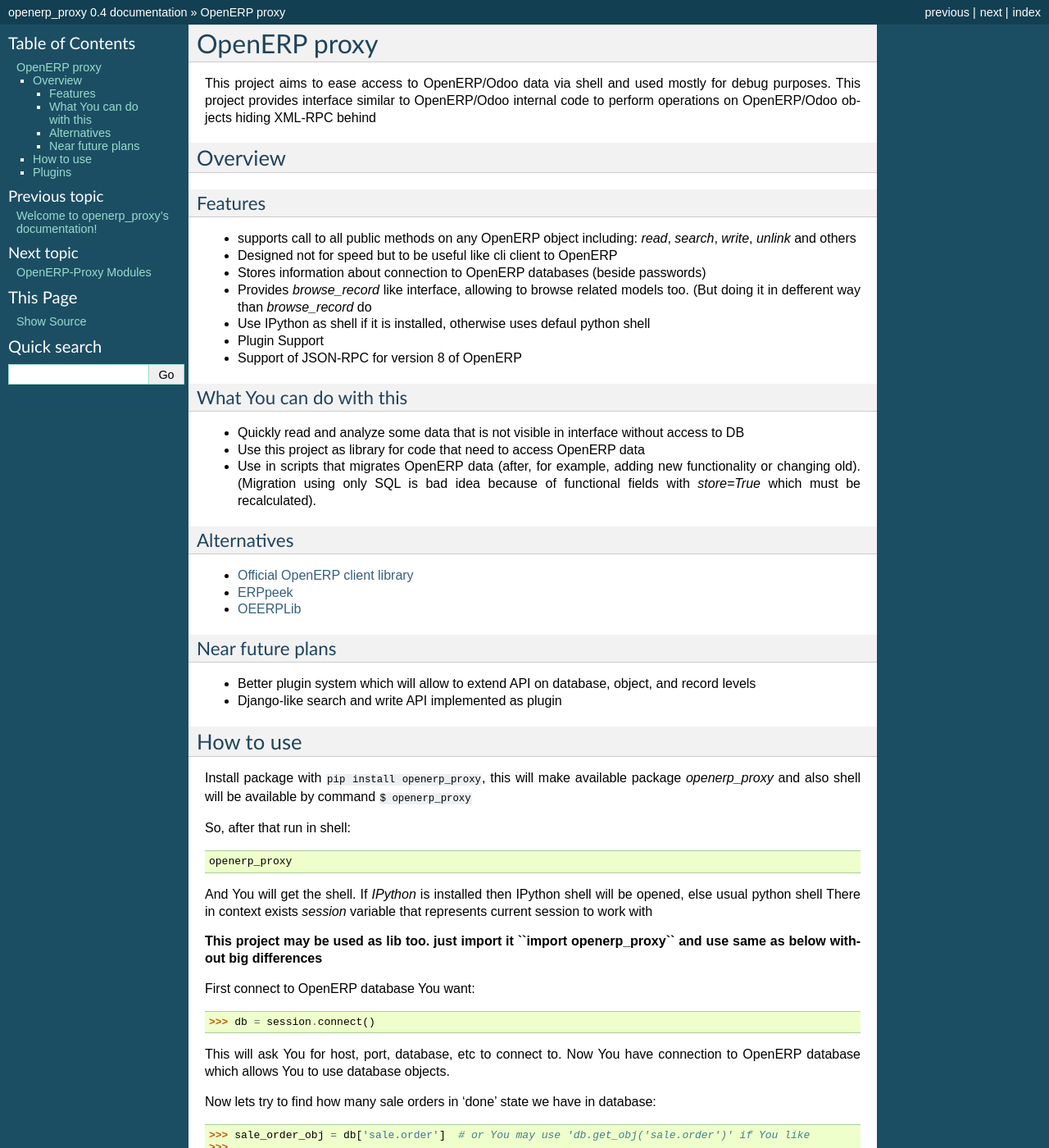
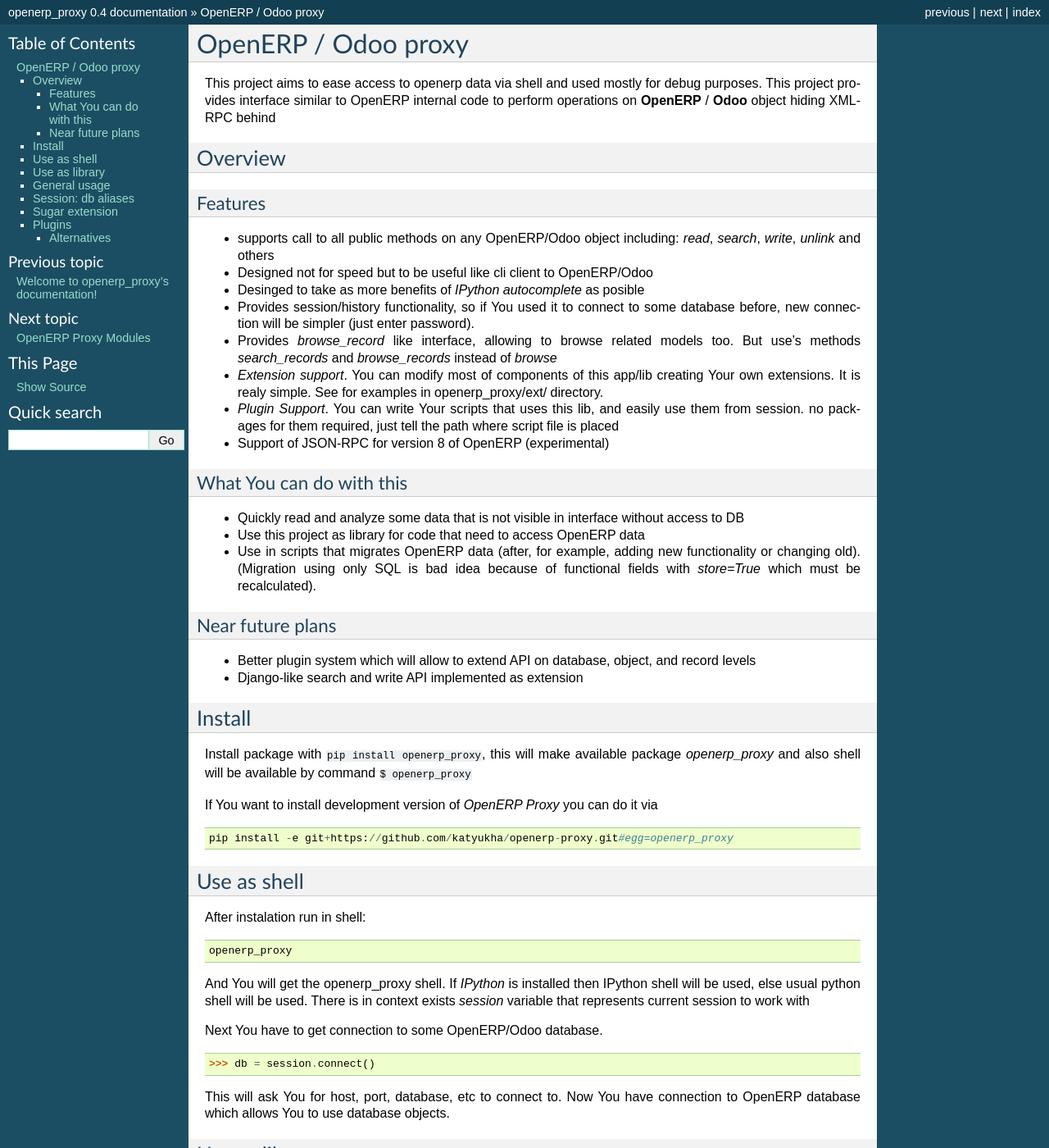
Before and after one commit to katyukha/odoo-rpc-client, a Sphinx documentation site: the page built from docs/source/intro.rst, in a window 1280 px wide and 1400 px high. Shown: the whole window at 82% size. Built offline with Sphinx 7.4.7, drawn with Linux system fonts in a browser that asks for light colours; some of the changed text lies outside the part shown.

Commit message:
Little work on doc structure

```diff
--- a/docs/source/intro.rst
+++ b/docs/source/intro.rst
@@ -1,10 +1,10 @@
-OpenERP proxy
-=============
+OpenERP / Odoo proxy
+====================
 
-This project aims to ease access to OpenERP/Odoo data via shell and used
+This project aims to ease access to openerp data via shell and used
 mostly for debug purposes. This project provides interface similar to
-OpenERP/Odoo internal code to perform operations on OpenERP/Odoo objects
-hiding XML-RPC behind
+OpenERP internal code to perform operations on **OpenERP** / **Odoo** object hiding
+XML-RPC behind
 
 Overview
 --------
@@ -12,17 +12,22 @@
 Features
 ~~~~~~~~
 
--  supports call to all public methods on any OpenERP object including:
+-  supports call to all public methods on any OpenERP/Odoo object including:
    *read*, *search*, *write*, *unlink* and others
--  Designed not for speed but to be useful like cli client to OpenERP
--  Stores information about connection to OpenERP databases (beside
-   passwords)
+-  Designed not for speed but to be useful like cli client to OpenERP/Odoo
+-  Desinged to take as more benefits of *IPython autocomplete* as posible
+-  Provides session/history functionality, so if You used it to connect to
+   some database before, new connection will be simpler (just enter password).
 -  Provides *browse\_record* like interface, allowing to browse related
-   models too. (But doing it in defferent way than *browse\_record* do
--  Use IPython as shell if it is installed, otherwise uses defaul python
-   shell
--  Plugin Support
--  Support of JSON-RPC for version 8 of OpenERP
+   models too. But use's methods *search\_records* and *browse\_records*
+   instead of *browse*
+-  *Extension support*. You can modify most of components of this app/lib
+   creating Your own extensions. It is realy simple. See for examples in
+   openerp_proxy/ext/ directory.
+-  *Plugin Support*. You can write Your scripts that uses this lib,
+   and easily use them from session. no packages for them required,
+   just tell the path where script file is placed
+-  Support of JSON-RPC for version 8 of OpenERP (experimental)
 
 What You can do with this
 ~~~~~~~~~~~~~~~~~~~~~~~~~
@@ -35,42 +40,42 @@
    idea because of functional fields with *store=True* which must be
    recalculated).
 
-Alternatives
-~~~~~~~~~~~~
-
--  `Official OpenERP client
-   library <https://github.com/OpenERP/openerp-client-lib>`_
--  `ERPpeek <https://pypi.python.org/pypi/ERPpeek>`_
--  `OEERPLib <https://pypi.python.org/pypi/OERPLib>`_
-
 Near future plans
 ~~~~~~~~~~~~~~~~~
 
 -  Better plugin system which will allow to extend API on database,
    object, and record levels
--  Django-like search and write API implemented as plugin
+-  Django-like search and write API implemented as extension
 
-How to use
-----------
+
+Install
+-------
 
 Install package with ``pip install openerp_proxy``, this will make
 available package *openerp\_proxy* and also shell will be available by
 command ``$ openerp_proxy``
 
-So, after that run in shell:
+If You want to install development version of *OpenERP Proxy* you can do it via
+
+::
+
+    pip install -e git+https://github.com/katyukha/openerp-proxy.git#egg=openerp_proxy
+
+
+Use as shell
+------------
+
+After instalation run in shell:
 
 ::
 
        openerp_proxy
 
-And You will get the shell. If *IPython* is installed then IPython shell
-will be opened, else usual python shell There in context exists
+And You will get the openerp_proxy shell. If *IPython* is installed then IPython shell
+will be used, else usual python shell will be used. There is in context exists
 *session* variable that represents current session to work with
 
-**This project may be used as lib too. just import it
-``import openerp_proxy`` and use same as below without big differences**
-
-First connect to OpenERP database You want:
+Next You have to get connection to some OpenERP/Odoo database.
 
 ::
 
@@ -80,7 +85,34 @@
 have connection to OpenERP database which allows You to use database
 objects.
 
-Now lets try to find how many sale orders in 'done' state we have in
+
+Use as library
+--------------
+
+The one diference betwen using as lib and using as shell is the way
+connection to database is created. When using as shell the primary object
+is session, which provides some interactivity. But when using as library
+in most cases there are no need for that interactivity, so connection
+should be created manualy, providing connection data from some other sources
+like config file or something else.
+
+So here is a way to create connection
+
+::
+
+    import openerp_proxy.core as oe_core
+    db = oe_core.ERP_Proxy(dbname='my_db',
+                           host='my_host.int',
+                           user='my_db_user',
+                           pwd='my_password here')
+
+And next all there same, no more differences betwen shell and lib usage.
+
+
+General usage
+-------------
+
+Lets try to find how many sale orders in 'done' state we have in
 database:
 
 ::
@@ -126,7 +158,7 @@
 
     >>> sale_orders = sale_order_obj.search_records([('state', '=', 'done')])
     >>> sale_orders[0]
-    ... ERP_Record of ERP Object ('sale.order'),9
+    ... R(sale.order, 9)[SO0011]
     >>>
     >>> # So we have list of ERP_Record objects. Let's check what they are
     >>> so = sale_orders[0]
@@ -134,16 +166,56 @@
     ... 9
     >>> so.name
     ... SO0011
-    >>> so.partner_id  # many2one field values are consists of ID of related record and name of related record
-    ... [25, 'Better Corp']
+    >>> so.partner_id
+    ... R(res.partner, 9)[Better Corp]
     >>>
-    >>> # Lets fetch related partner obj. To do it just add suffix '__obj' to and of field name
-    >>> so.partner_id__obj
-    ... ERP_Record of ERP Object ('res.partner'),25
-    >>> so.partner_id__obj.name
+    >>> so.partner_id.name
     ... Better Corp
-    >>> so.partner_id__obj.active
+    >>> so.partner_id.active
     ... True
+
+
+Session: db aliases
+-------------------
+
+Session provides ability to add aliases to databases, which will simplify access to them.
+To add aliase to our db do the folowing:
+
+::
+
+    >>> session.aliase('my_db', db)
+
+And now to access this database in future (even after restart)
+You can use next code
+
+::
+
+    >>> db = session.my_db
+
+this allows to faster get connection to database Your with which You are working very often
+
+
+Sugar extension
+---------------
+
+This extension provides some syntax sugar to ease access to objects
+
+So to start use it just import this extension **just after start**
+
+::
+
+    import openerp_proxy.sugar
+
+And after that You will have folowing features working
+
+::
+
+    db['sale.order'][5]       # fetches sale order with ID=5
+    db['sale_order']('0050')  # result in name_search for '0050' on sale order
+                              # result may be Record if one record found
+                              # or RecordList if there some set of records found
+
+For other extensions look at *openerp_proxy/ext* subdirectory
 
 Plugins
 -------
@@ -188,3 +260,12 @@
 
 For more information see `source
 code <https://github.com/katyukha/openerp-proxy>`_.
+
+
+Alternatives
+~~~~~~~~~~~~
+
+-  `Official OpenERP client
+   library <https://github.com/OpenERP/openerp-client-lib>`_
+-  `ERPpeek <https://pypi.python.org/pypi/ERPpeek>`_
+-  `OEERPLib <https://pypi.python.org/pypi/OERPLib>`_
--- a/docs/source/module_ref/openerp_proxy.connection.rst
+++ b/docs/source/module_ref/openerp_proxy.connection.rst
@@ -1,7 +1,7 @@
 .. _package-connection:
 
 :mod:`connection` Package
--------------------------
+=========================
 
 .. automodule:: openerp_proxy.connection
     :members:
--- a/setup.py
+++ b/setup.py
@@ -13,7 +13,7 @@
       author='Dmytro Katyukha',
       author_email='firemage.dima@gmail.com',
       url='https://github.com/katyukha/openerp-proxy',
-      long_description=open('docs/source/intro.rst').read(),
+      long_description=open('README.rst').read(),
       packages=['openerp_proxy',
                 'openerp_proxy.connection',
                 'openerp_proxy.service',
```
Also changed, not shown: README.rst (+7 -4 lines), docs/source/module_ref/modules.rst (+7 -3 lines), docs/source/module_ref/openerp_proxy.ext.rst (added, +33 -0 lines), docs/source/module_ref/openerp_proxy.orm.rst (added, +33 -0 lines), docs/source/module_ref/openerp_proxy.rst (+8 -1 lines), docs/source/module_ref/openerp_proxy.service.rst (added, +33 -0 lines), 4 other files.
